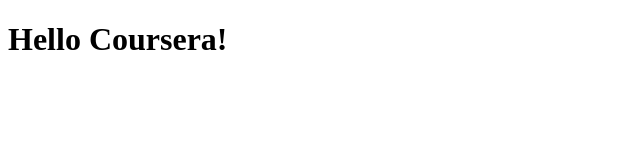
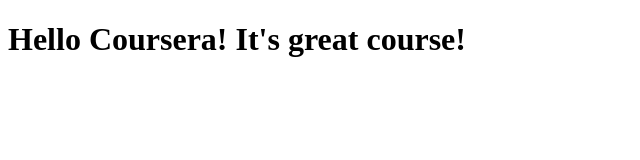
Before and after one commit to monikarh/coursera-test, a plain HTML site: page side/index.html in a window 1280 px wide. Shown: the whole page, without its empty margins (0-640 px from the left). Drawn offline with Linux system fonts and the light colour scheme.

Commit message:
Small addition to our page content

```diff
--- a/side/index.html
+++ b/side/index.html
@@ -4,6 +4,6 @@
 	<title>Hello Coursera</title>
 </head>
 <body>
-<h1> Hello Coursera!</h1>
+<h1> Hello Coursera! It's great course!</h1>
 </body>
 </html>
```
